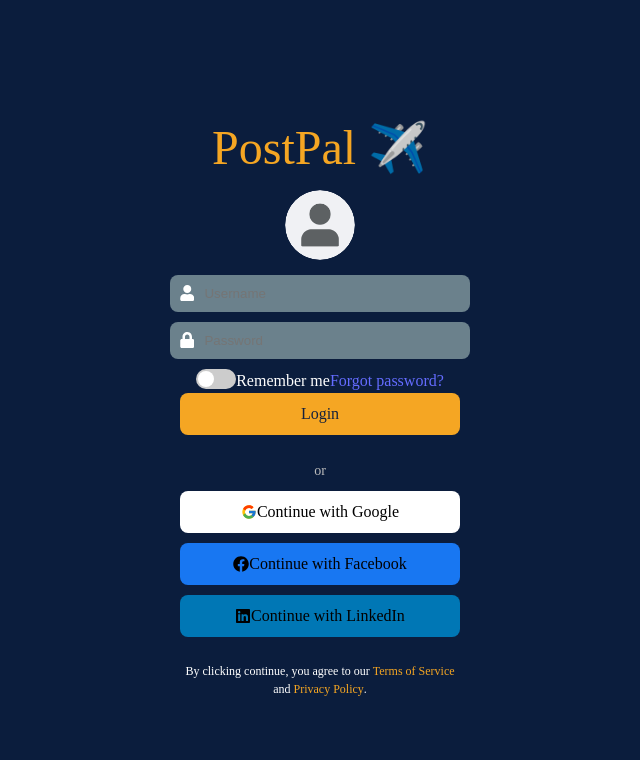
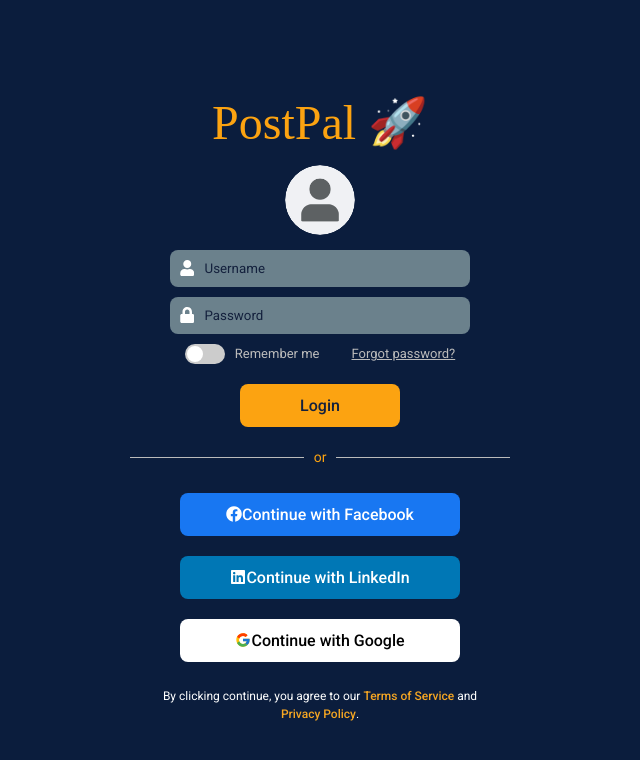
Before and after one commit to InnovationLabsDev/AI-Social-Media-Companion, a React (Vite) app in the folder client/: page / in a window 1280 px wide. Shown: the top 760 px of the page, without its empty margins (320-960 px from the left). Built offline with nearby package versions, Linux system fonts and the light colour scheme.

Commit message:
[feat]: refactor login final

```diff
--- a/client/src/pages-website/components/loginForm.jsx
+++ b/client/src/pages-website/components/loginForm.jsx
@@ -3,7 +3,7 @@
 import { FaUser, FaLock } from 'react-icons/fa';
 import { FcGoogle } from 'react-icons/fc';
 import { FaFacebook, FaLinkedin } from 'react-icons/fa';
-import styles from '../../styles/loginForm.module.css';
+import classes from '../../styles/loginForm.module.css';
 
 function LoginForm() {
     const [username, setUsername] = useState('');
@@ -22,19 +22,19 @@
     };
 
     return (
-        <div className={styles["login-container"]}>
-            <h1 className={styles.logo}>PostPal ✈️</h1>
+        <div className={classes.login_container}>
+            <h1 className={classes.logo}>PostPal 🚀</h1>
 
             {/* Round profile image */}
-            <div className={styles["profile-icon"]}>
+            <div className={classes.profile_icon}>
                 <img src="/profile-placeholder.png" alt="Profile" />
             </div>
 
-            {error && <p className={styles["error-message"]}>{error}</p>}
+            {error && <p className={classes.error_message}>{error}</p>}
 
             <form onSubmit={handleSubmit}>
-                <div className={styles["input-group"]}>
-                    <FaUser className={styles.icon} />
+                <div className={classes.input_group}>
+                    <FaUser className={classes.icon} />
                     <input
                         type="text"
                         placeholder="Username"
@@ -42,8 +42,8 @@
                         onChange={(e) => setUsername(e.target.value)}
                     />
                 </div>
-                <div className={styles["input-group"]}>
-                    <FaLock className={styles.icon} />
+                <div className={classes.input_group}>
+                    <FaLock className={classes.icon} />
                     <input
                         type="password"
                         placeholder="Password"
@@ -52,37 +52,40 @@
                     />
                 </div>
 
-                <div className={styles["remember-forgot"]}>
-                    <label className={styles.switch}>
+                <div className={classes.remember_forgot}>
+                    <label className={classes.switch}>
                         <input
                             type="checkbox"
                             checked={rememberMe}
                             onChange={() => setRememberMe(!rememberMe)}
                         />
-                        <span className={styles.slider}></span>
+                        <span className={classes.slider}></span>
                     </label>
-                    <span>Remember me</span>
-                    <Link to="/forgot-password" className={styles["forgot-password"]}>
+                    <span className={classes.remember}> Remember me</span>
+                    <Link to="/forgot-password" className={classes.forgot_password}>
                         Forgot password?
                     </Link>
                 </div>
 
-                <button type="submit" className={styles["login-button"]}>Login</button>
+                <button type="submit" className={classes.login_button}>Login</button>
             </form>
 
-            <div className={styles["or-divider"]}>or</div>
+            <div className={classes.or_divider}>or</div>
 
-            <button className={`${styles["social-login"]} ${styles.google}`}>
-                <FcGoogle /> Continue with Google
-            </button>
-            <button className={`${styles["social-login"]} ${styles.facebook}`}>
+            <button className={`${classes.social_login} ${classes.facebook}`}>
                 <FaFacebook /> Continue with Facebook
             </button>
-            <button className={`${styles["social-login"]} ${styles.linkedin}`}>
+
+            <button className={`${classes.social_login} ${classes.linkedin}`}>
                 <FaLinkedin /> Continue with LinkedIn
             </button>
 
-            <p className={styles.terms}>
+            <button className={`${classes.social_login} ${classes.google}`}>
+                <FcGoogle /> Continue with Google
+            </button>
+
+
+            <p className={classes.terms}>
                 By clicking continue, you agree to our <Link to="/terms">Terms of Service</Link> and <Link to="/privacy">Privacy Policy</Link>.
             </p>
         </div>
--- a/client/src/styles/loginForm.module.css
+++ b/client/src/styles/loginForm.module.css
@@ -1,5 +1,8 @@
+/* Import Fonts */
+@import url('https://fonts.googleapis.com/css2?family=Roboto:wght@300;400;500;700&display=swap');
+
 /* 🌟 Main Container */
-.login-container {
+.login_container {
     display: flex;
     flex-direction: column;
     align-items: center;
@@ -8,20 +11,20 @@
     width: 100vw;
     background-color: #0b1d3d;
     color: white;
-    font-family: Kasei Decol;
+    font-family: 'Roboto', sans-serif; /* Everything is Roboto */
 }
 
 /* 🏷️ Logo */
 .logo {
     font-size: 48px;
-    font-weight:normal;
+    font-weight: normal;
     margin-bottom: 15px;
-    color: #f5a623;
-    font: Kasei Decol;
+    color: #fca311;
+    font-family: 'Kasei Decol'; /* Title stays in Kasei Decol */
 }
 
 /* 🟠 Profile Picture */
-.profile-icon {
+.profile_icon {
     width: 70px;
     height: 70px;
     border-radius: 50%;
@@ -32,7 +35,7 @@
     margin-bottom: 15px;
 }
 
-.profile-icon img {
+.profile_icon img {
     width: 100%;
     height: 100%;
     object-fit: cover;
@@ -40,7 +43,7 @@
 }
 
 /* 🖊️ Input Fields */
-.input-group {
+.input_group {
     display: flex;
     align-items: center;
     background: #6B818C;
@@ -50,20 +53,38 @@
     width: 280px;
 }
 
-.input-group .icon {
+.input_group .icon {
     color: white;
     margin-right: 8px;
 }
 
-.input-group input {
+.input_group input {
     border: none;
     outline: none;
     background: none;
     color: white;
     width: 100%;
+    font-family: 'Roboto', sans-serif;
+}
+
+.input_group input::placeholder {
+    color: #14213d;
+    font-family: 'Roboto', sans-serif;
 }
 
 /* ✅ Remember Me & Forgot Password */
+.remember_forgot {
+    display: flex;
+    align-items: center;
+    justify-content: center; /* Center both elements */
+    gap: 10px; /* Adjust spacing */
+    width: 100%;
+    margin-bottom: 10px;
+    font-size: 13px;
+    color: #bbb;
+    font-weight: normal;
+}
+
 .switch {
     position: relative;
     display: inline-block;
@@ -102,42 +123,54 @@
 }
 
 .switch input:checked + .slider {
-    background-color: #21cc4c;
+    background-color: #fca311;
 }
 
 .switch input:checked + .slider:before {
     transform: translateX(20px);
 }
 
+.forgot_password {
+    color: #bbb;
+    text-decoration: none;
+    margin-left: 22px;
+    font-family: 'Roboto', sans-serif;
+    font-weight: normal;
+    text-decoration: underline;
+}
+
 /* 🔑 Login Button */
-.login-button {
-    background: #f5a623;
+.login_button {
+    background: #fca311;
     color: #14213d;
     padding: 12px;
-    width: 280px;
+    width: 160px;
     border: none;
     border-radius: 8px;
     cursor: pointer;
     font-size: 16px;
-    margin-bottom: 15px;
+    margin-top: 10px;
+    margin-bottom: 5px;
     transition: background 0.3s;
+    font-family: 'Roboto', sans-serif;
 }
 
-.login-button:hover {
+.login_button:hover {
     background: #d48c1d;
 }
 
 /* OR Divider */
-.or-divider {
+.or_divider {
     text-align: center;
     margin: 10px 0;
     width: 280px;
     font-size: 14px;
     color: #bbb;
+    font-family: 'Roboto', sans-serif;
 }
 
 /* 🌐 Social Login Buttons */
-.social-login {
+.social_login {
     display: flex;
     align-items: center;
     justify-content: center;
@@ -147,11 +180,34 @@
     font-size: 16px;
     cursor: pointer;
     margin-bottom: 10px;
+    margin-top: 10px;
     border: none;
     transition: transform 0.2s ease-in-out;
+    font-family: 'Roboto', sans-serif;
 }
 
-.social-login:hover {
+/* OR Divider with Horizontal Lines */
+.or_divider {
+    display: flex;
+    align-items: center;
+    justify-content: center;
+    width: 400px;
+    font-size: 14px;
+    color: #fca311;
+    font-family: 'Roboto', sans-serif;
+    margin: 15px;
+}
+
+.or_divider::before,
+.or_divider::after {
+    content: "";
+    flex: 1;
+    height: 1px;
+    background-color: #bbb;
+    margin: 0 10px;
+}
+
+.social_login:hover {
     transform: scale(1.05);
 }
 
@@ -162,18 +218,21 @@
 
 .facebook {
     background: #1877f2;
+    color: white;
 }
 
 .linkedin {
     background: #0077b5;
+    color: white;
 }
 
 /* 📜 Terms */
 .terms {
     text-align: center;
     font-size: 12px;
-    width: 280px;
+    width: 350px;
     margin-top: 15px;
+    font-family: 'Roboto', sans-serif;
 }
 
 .terms a {
```
